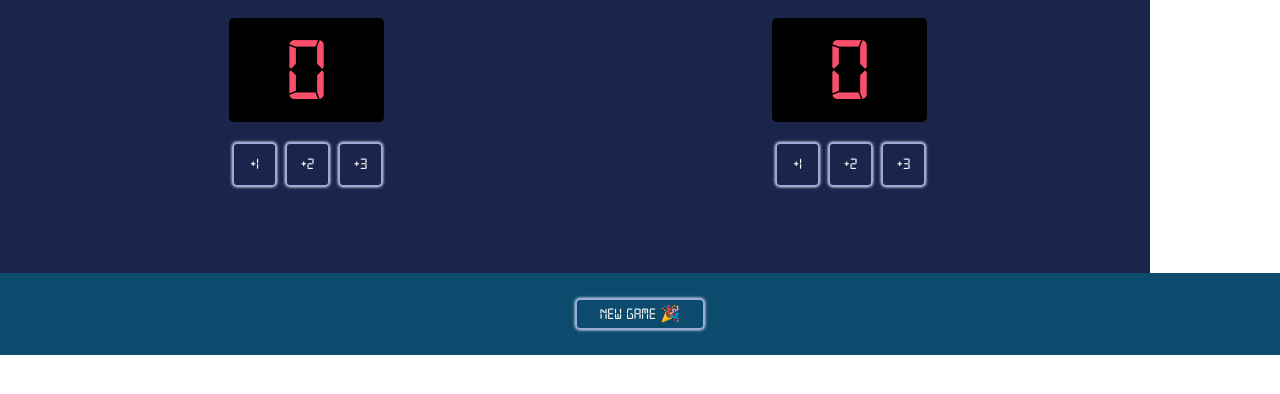
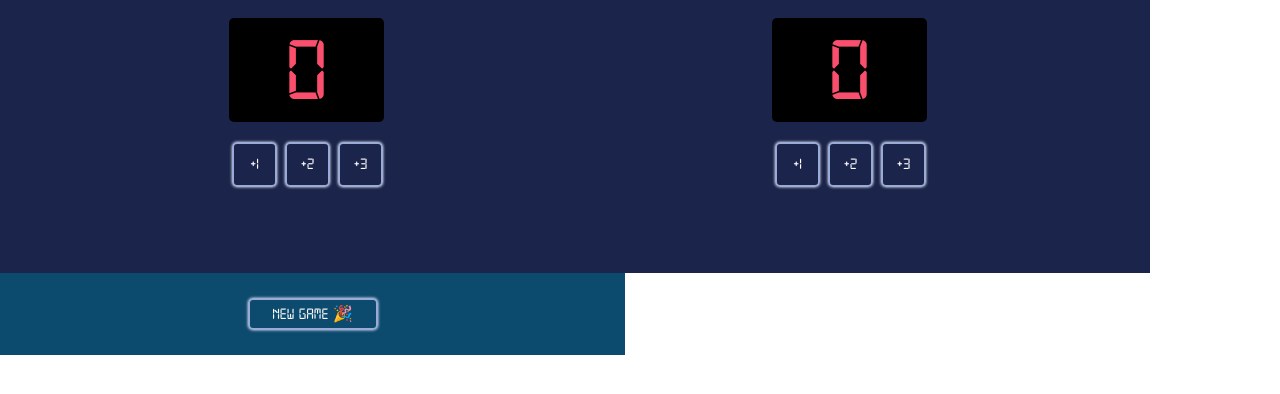
Before and after one commit to Shahzaib065/basketball-scorecounter, a plain HTML site: page index.html in a window 1280 px wide. Shown: the part 112-506 px from the top of the page. Drawn offline with nearby package versions, Linux system fonts and the light colour scheme.

Commit message:
updated index.css

```diff
--- a/index.css
+++ b/index.css
@@ -99,7 +99,8 @@ button {
 
 .reset {
     background: #0C4A6E;
-    padding: 25px
+    padding: 25px;
+    width: 575px;
 }
 
 button:hover {
```
